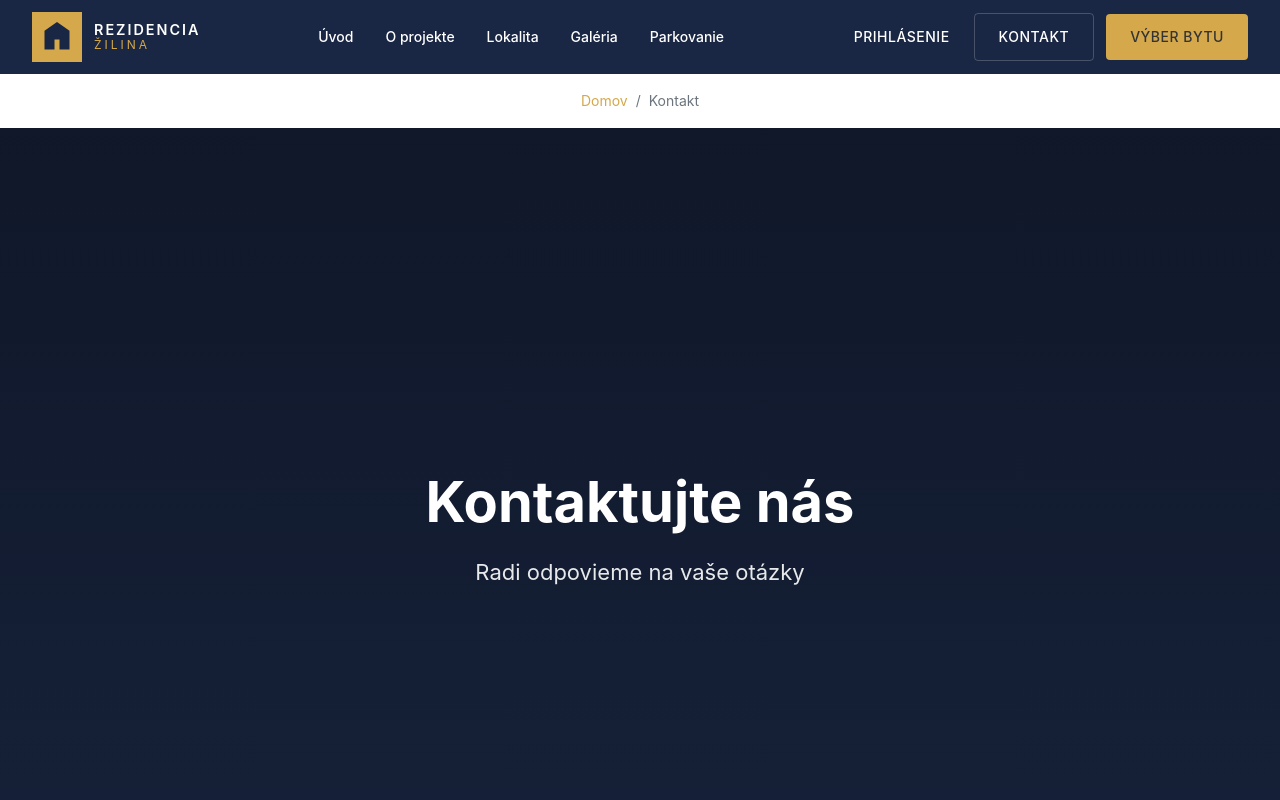
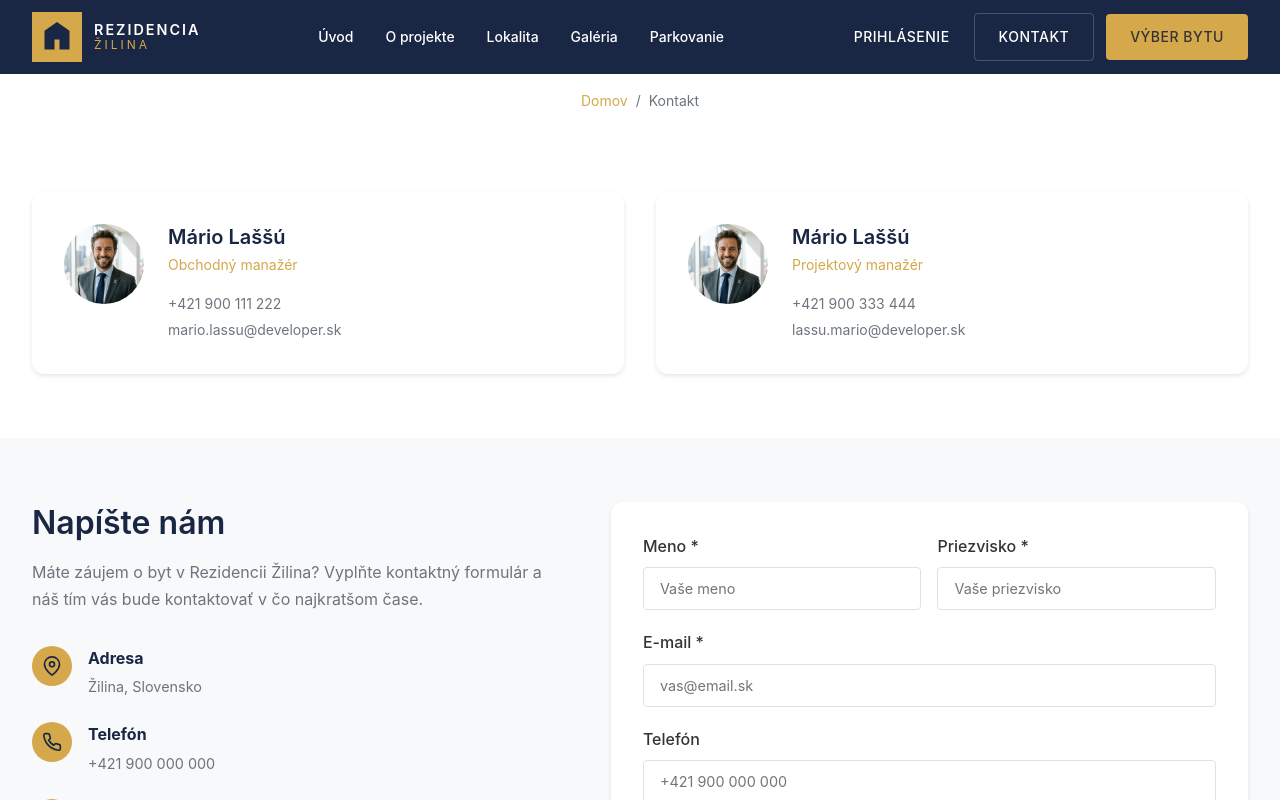
Before and after one commit to mijacke/developer-web, a Nuxt app: page /contact in a window 1280 px wide. Shown: the top 800 px of the page. Built offline with nearby package versions, Linux system fonts and the light colour scheme.

Commit message:
Feat: Refine Homepage and Contact page visuals

```diff
--- a/app/assets/styles/pages/_home.css
+++ b/app/assets/styles/pages/_home.css
@@ -514,10 +514,12 @@
 .home-page .location-map-wrapper {
     width: 100%;
     aspect-ratio: 16/9;
+    min-height: 280px;
     background: #f1f3f5;
     border-radius: var(--radius-lg);
     box-shadow: var(--shadow-md);
     overflow: hidden;
+    position: relative;
 }
 
 .home-page .location-map-wrapper iframe {
--- a/app/components/home/CtaSection.vue
+++ b/app/components/home/CtaSection.vue
@@ -24,7 +24,7 @@
           role="Predajca"
           phone="+421 900 000 000"
           email="info@rezidenciazilina.sk"
-          photo="/images/mario-lassu.png"
+          photo="/images/home/mario-lassu.png"
         />
 
         <div class="tree-decoration">
--- a/app/pages/contact/index.vue
+++ b/app/pages/contact/index.vue
@@ -9,24 +9,14 @@
       </nav>
     </div>
 
-    <!-- Hero Section -->
-    <section class="page-hero">
-      <div class="page-hero-bg placeholder-image"></div>
-      <div class="page-hero-overlay"></div>
-      <div class="page-hero-content">
-        <h1 class="page-title">Kontaktujte nás</h1>
-        <p class="page-subtitle">Radi odpovieme na vaše otázky</p>
-      </div>
-    </section>
-
     <!-- Contact Cards -->
     <section class="contact-cards section">
       <div class="container">
         <div class="cards-grid">
           <div class="contact-card">
-            <div class="card-avatar placeholder-image"></div>
+            <NuxtImg src="/images/home/mario-lassu.png" alt="Mário Laššú" class="card-avatar" />
             <div class="card-info">
-              <h4>Mario Lassu</h4>
+              <h4>Mário Laššú</h4>
               <p class="card-role">Obchodný manažér</p>
               <div class="card-contact">
                 <a href="tel:+421900111222">+421 900 111 222</a>
@@ -36,13 +26,13 @@
           </div>
 
           <div class="contact-card">
-            <div class="card-avatar placeholder-image"></div>
+            <NuxtImg src="/images/home/mario-lassu.png" alt="Mário Laššú" class="card-avatar" />
             <div class="card-info">
-              <h4>Mario Lassu</h4>
+              <h4>Mário Laššú</h4>
               <p class="card-role">Projektový manažér</p>
               <div class="card-contact">
                 <a href="tel:+421900333444">+421 900 333 444</a>
-                <a href="mailto:mario.lassu@developer.sk">mario.lassu@developer.sk</a>
+                <a href="mailto:lassu.mario@developer.sk">lassu.mario@developer.sk</a>
               </div>
             </div>
           </div>
--- a/app/pages/index.vue
+++ b/app/pages/index.vue
@@ -2,7 +2,6 @@
 definePageMeta({
   layout: 'default'
 })
-const config = useRuntimeConfig()
 </script>
 
 <template>
@@ -10,7 +9,7 @@ const config = useRuntimeConfig()
     <!-- Hero Section -->
     <section class="hero">
       <NuxtImg
-        src="/images/hero.png"
+        src="/images/home/hero.png"
         alt="Rezidencia Žilina"
         class="hero-bg"
         loading="eager"
@@ -95,7 +94,7 @@ const config = useRuntimeConfig()
           </div>
           <div class="about-image">
             <NuxtImg
-              src="/images/about-project.jpg"
+              src="/images/home/about-project.jpg"
               alt="Rezidencia Žilina - architektonický návrh"
               class="about-image-wrapper"
               loading="lazy"
@@ -132,7 +131,7 @@ const config = useRuntimeConfig()
         <div class="apartment-type-row">
           <div class="apartment-type-image">
             <NuxtImg
-              src="/images/apartment-2room.png"
+              src="/images/home/apartment-2room.png"
               alt="2-izbový byt Rezidencia Žilina"
               class="apartment-image-wrapper"
               loading="lazy"
@@ -196,7 +195,7 @@ const config = useRuntimeConfig()
           </div>
           <div class="apartment-type-image">
             <NuxtImg
-              src="/images/apartment-3room.png"
+              src="/images/home/apartment-3room.png"
               alt="3-izbový byt Rezidencia Žilina"
               class="apartment-image-wrapper"
               loading="lazy"
@@ -220,7 +219,7 @@ const config = useRuntimeConfig()
           <div class="parking-visual">
             <div class="parking-image-wrapper">
               <img
-                src="/images/parking-top-view.png"
+                src="/images/home/parking-top-view.png"
                 alt="Parkovacie státia Rezidencia Žilina"
                 class="parking-image"
                 loading="lazy"
@@ -251,13 +250,12 @@ const config = useRuntimeConfig()
           <div class="location-map">
             <div class="location-map-wrapper">
               <iframe
-                src="https://maps.google.com/maps?q=Lesopark+Chras%C5%A5,+%C5%BDilina&t=&z=15&ie=UTF8&iwloc=&output=embed"
+                title="Rezidencia Žilina – mapa"
+                src="https://www.openstreetmap.org/export/embed.html?bbox=18.7378%2C49.1889%2C18.7778%2C49.2089&layer=mapnik&marker=49.1989%2C18.7578"
                 width="100%"
                 height="100%"
                 style="border:0;"
-                allowfullscreen
                 loading="lazy"
-                referrerpolicy="no-referrer-when-downgrade"
               ></iframe>
             </div>
           </div>
```
